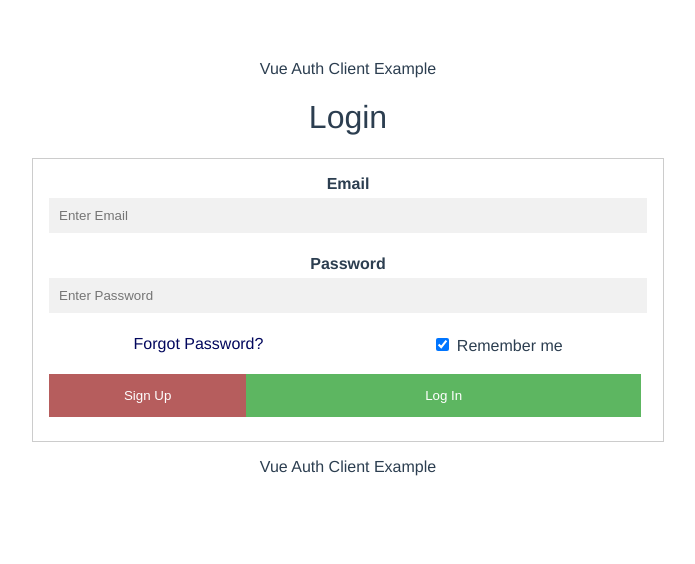
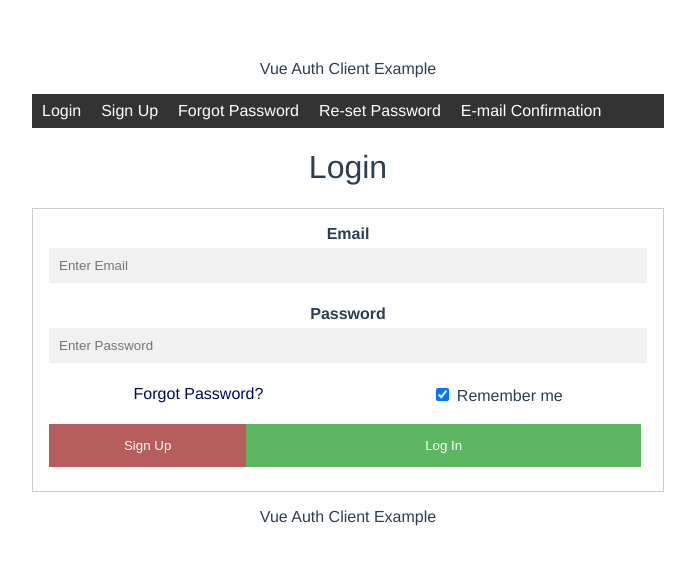
Before and after one commit to HRauf96/auth-client-vue, a Vue app: page / in a window 1280 px wide. Shown: the top 564 px of the page, without its empty margins (292-987 px from the left). Built offline with nearby package versions, Linux system fonts and the light colour scheme.

Commit message:
Header added

```diff
--- a/src/components/header.vue
+++ b/src/components/header.vue
@@ -1,7 +1,81 @@
 <template>
+<div>
   <p>Vue Auth Client Example</p>
+  <ul class="container">
+  <li>
+    <router-link :to="{ name: 'login' }">
+      <label class="nav-bar-label">
+        Login
+      </label>
+    </router-link>
+  </li>
+  <li>
+    <router-link :to="{ name: 'signup' }">
+      <label class="nav-bar-label">
+        Sign Up
+      </label>
+    </router-link>
+  </li>
+  <li>
+    <router-link :to="{ name: 'forgot-password' }">
+      <label class="nav-bar-label">
+        Forgot Password
+      </label>
+    </router-link>
+  </li>
+  <li>
+    <router-link :to="{ name: 'reset-password' }">
+      <label class="nav-bar-label">
+        Re-set Password
+      </label>
+    </router-link>
+  </li>
+  <li>
+    <router-link :to="{ name: 'email-confirmation' }">
+      <label class="nav-bar-label">
+        E-mail Confirmation
+      </label>
+    </router-link>
+  </li>
+</ul>
+</div>
 </template>
 
+<style scoped>
+ul {
+  list-style-type: none;
+  margin: 0;
+  padding: 0;
+  overflow: hidden;
+  background-color: #333;
+}
+
+li {
+  float: left;
+}
+
+li a {
+  display: block;
+  color: white;
+  text-align: center;
+  padding: 8px 10px;
+  text-decoration: none;
+}
+
+li a:hover {
+  background-color: #111;
+}
+
+.nav-bar-label{
+  cursor: pointer;
+}
+
+.container{
+  width: 50%;
+  margin: auto;
+}
+
+</style>
 <script>
 export default {
   name: 'Header',
```
